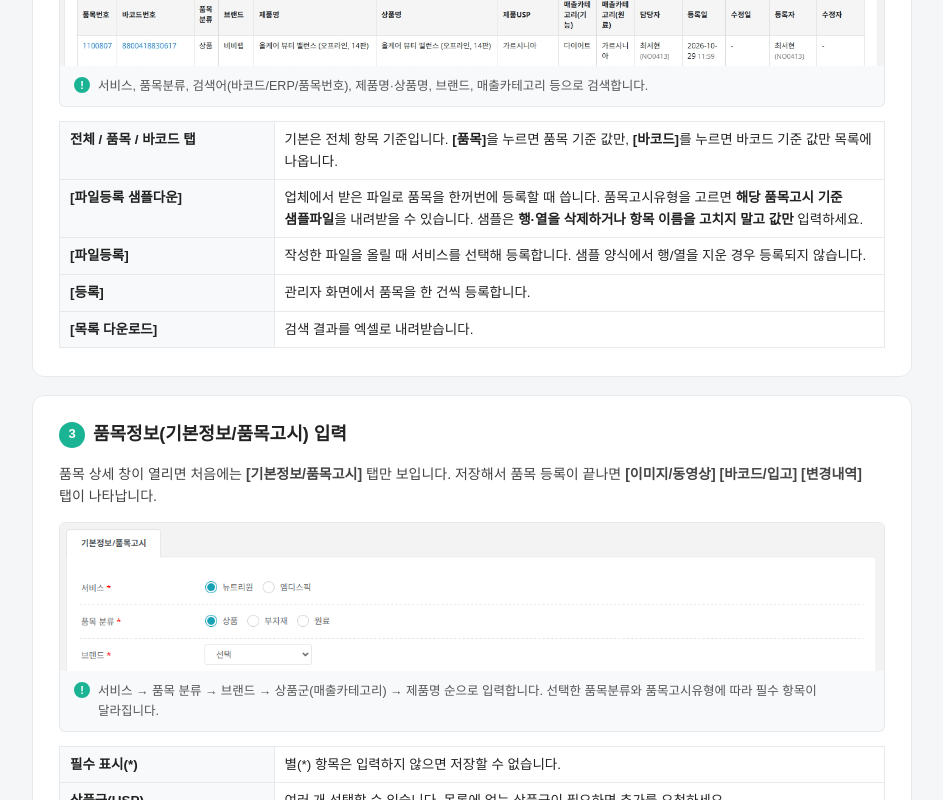
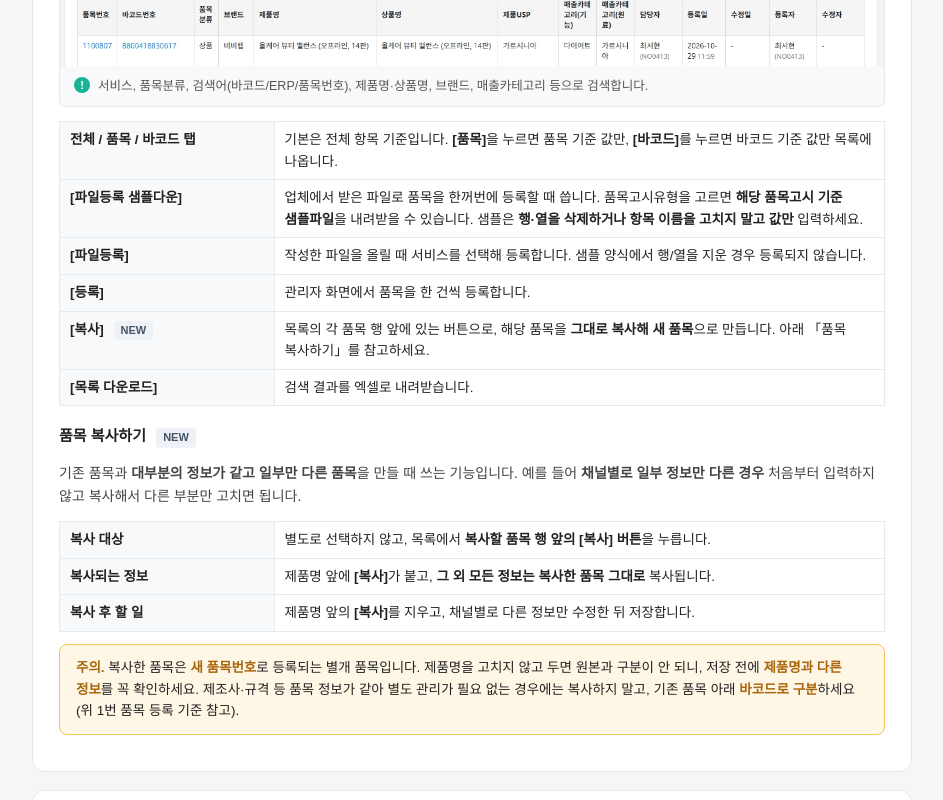
Before and after one commit to nutrione-serena/ProductMaster_manual, a plain HTML site: page pages/item.html in a window 1280 px wide. Shown: the part 2000-2800 px from the top of the page, without its empty margins (168-1111 px from the left). Drawn offline with Linux system fonts and the light colour scheme.

Commit message:
Update manual 2026-11-24 15:24:01

```diff
--- a/pages/item.html
+++ b/pages/item.html
@@ -24,7 +24,7 @@
       <b>이 페이지에서 확인할 내용</b>
       <ol>
         <li>품목 · 바코드 · ERP 구조 이해하기</li>
-        <li>품목 목록 검색과 등록 방법</li>
+        <li>품목 목록 검색과 등록 방법 (품목 복사 포함)</li>
         <li>품목정보(기본정보/품목고시) 입력</li>
         <li>이미지/동영상 등록</li>
         <li>변경내역 확인</li>
@@ -69,8 +69,18 @@
         <tr><th>[파일등록 샘플다운]</th><td>업체에서 받은 파일로 품목을 한꺼번에 등록할 때 씁니다. 품목고시유형을 고르면 <b>해당 품목고시 기준 샘플파일</b>을 내려받을 수 있습니다. 샘플은 <b>행·열을 삭제하거나 항목 이름을 고치지 말고 값만</b> 입력하세요.</td></tr>
         <tr><th>[파일등록]</th><td>작성한 파일을 올릴 때 서비스를 선택해 등록합니다. 샘플 양식에서 행/열을 지운 경우 등록되지 않습니다.</td></tr>
         <tr><th>[등록]</th><td>관리자 화면에서 품목을 한 건씩 등록합니다.</td></tr>
+        <tr><th>[복사] <span class="badge-team">NEW</span></th><td>목록의 각 품목 행 앞에 있는 버튼으로, 해당 품목을 <b>그대로 복사해 새 품목</b>으로 만듭니다. 아래 「품목 복사하기」를 참고하세요.</td></tr>
         <tr><th>[목록 다운로드]</th><td>검색 결과를 엑셀로 내려받습니다.</td></tr>
       </table>
+
+      <h3 style="font-size:15px;margin:18px 0 8px">품목 복사하기 <span class="badge-team">NEW</span></h3>
+      <p>기존 품목과 <b>대부분의 정보가 같고 일부만 다른 품목</b>을 만들 때 쓰는 기능입니다. 예를 들어 <b>채널별로 일부 정보만 다른 경우</b> 처음부터 입력하지 않고 복사해서 다른 부분만 고치면 됩니다.</p>
+      <table>
+        <tr><th>복사 대상</th><td>별도로 선택하지 않고, 목록에서 <b>복사할 품목 행 앞의 [복사] 버튼</b>을 누릅니다.</td></tr>
+        <tr><th>복사되는 정보</th><td>제품명 앞에 <b>[복사]</b>가 붙고, <b>그 외 모든 정보는 복사한 품목 그대로</b> 복사됩니다.</td></tr>
+        <tr><th>복사 후 할 일</th><td>제품명 앞의 <b>[복사]</b>를 지우고, 채널별로 다른 정보만 수정한 뒤 저장합니다.</td></tr>
+      </table>
+      <div class="warn"><b>주의.</b> 복사한 품목은 <b>새 품목번호</b>로 등록되는 별개 품목입니다. 제품명을 고치지 않고 두면 원본과 구분이 안 되니, 저장 전에 <b>제품명과 다른 정보</b>를 꼭 확인하세요. 제조사·규격 등 품목 정보가 같아 별도 관리가 필요 없는 경우에는 복사하지 말고, 기존 품목 아래 <b>바코드로 구분</b>하세요(위 1번 품목 등록 기준 참고).</div>
     </div>
 
     <div class="step">
@@ -126,6 +136,8 @@
       <div class="a">최초 등록 화면에서는 [기본정보/품목고시]만 보입니다. 저장해 품목 등록을 완료하면 나머지 탭이 생깁니다.</div>
       <div class="q">Q. 품목 상세에서 제조사 소재지가 이상해요.</div>
       <div class="a">소재지는 거래처관리 정보에서 자동으로 가져옵니다. 품목이 아니라 거래처관리에서 수정하세요.</div>
+      <div class="q">Q. 채널별로 일부 정보만 다른 품목은 어떻게 등록하나요?</div>
+      <div class="a">목록에서 복사할 품목 행 앞의 <b>[복사]</b> 버튼을 누르면 제품명 앞에 [복사]가 붙고 나머지 정보는 그대로 복사됩니다. 제품명의 [복사]를 지우고 다른 부분만 고쳐 저장하세요.</div>
       <div class="q">Q. 파일등록이 안 돼요.</div>
       <div class="a">샘플 양식에서 행/열을 삭제했거나 항목 이름을 바꿨는지 확인하세요. 샘플은 값만 입력해야 합니다.</div>
       <div class="q">Q. 이미지를 바꿨는데 메일이 안 갔어요.</div>
```
Also changed, not shown: index.html (+1 -1 lines).
